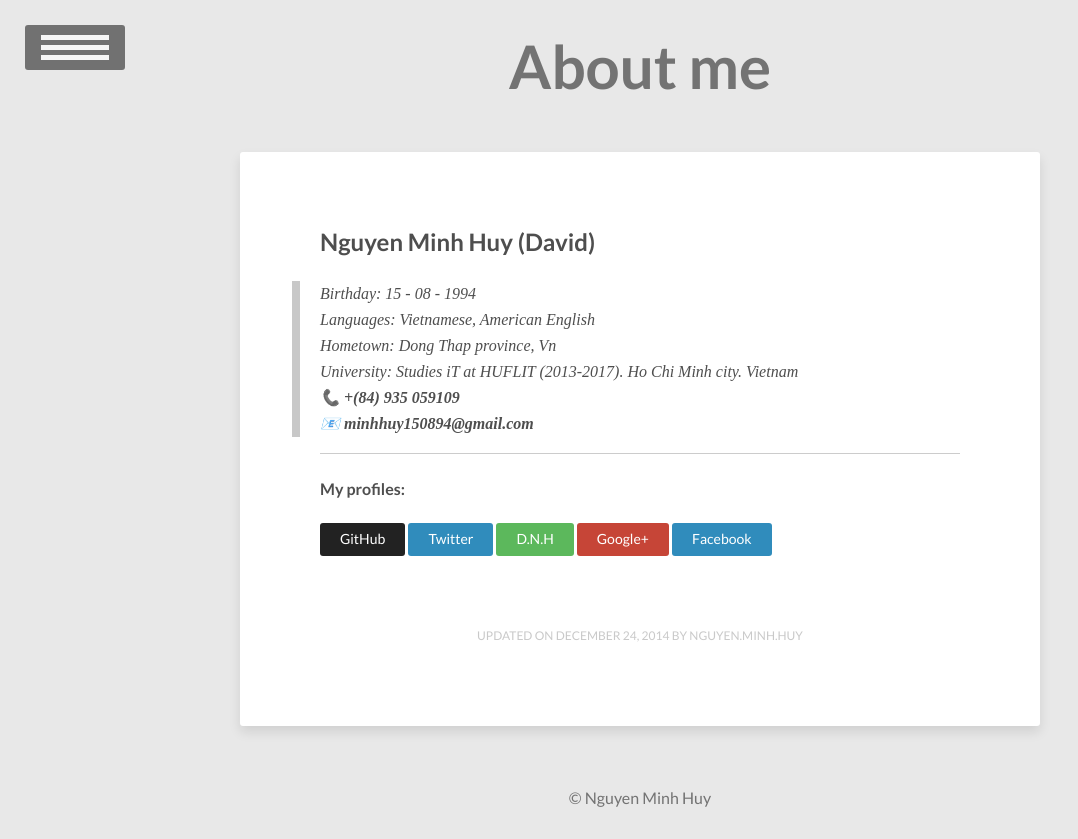
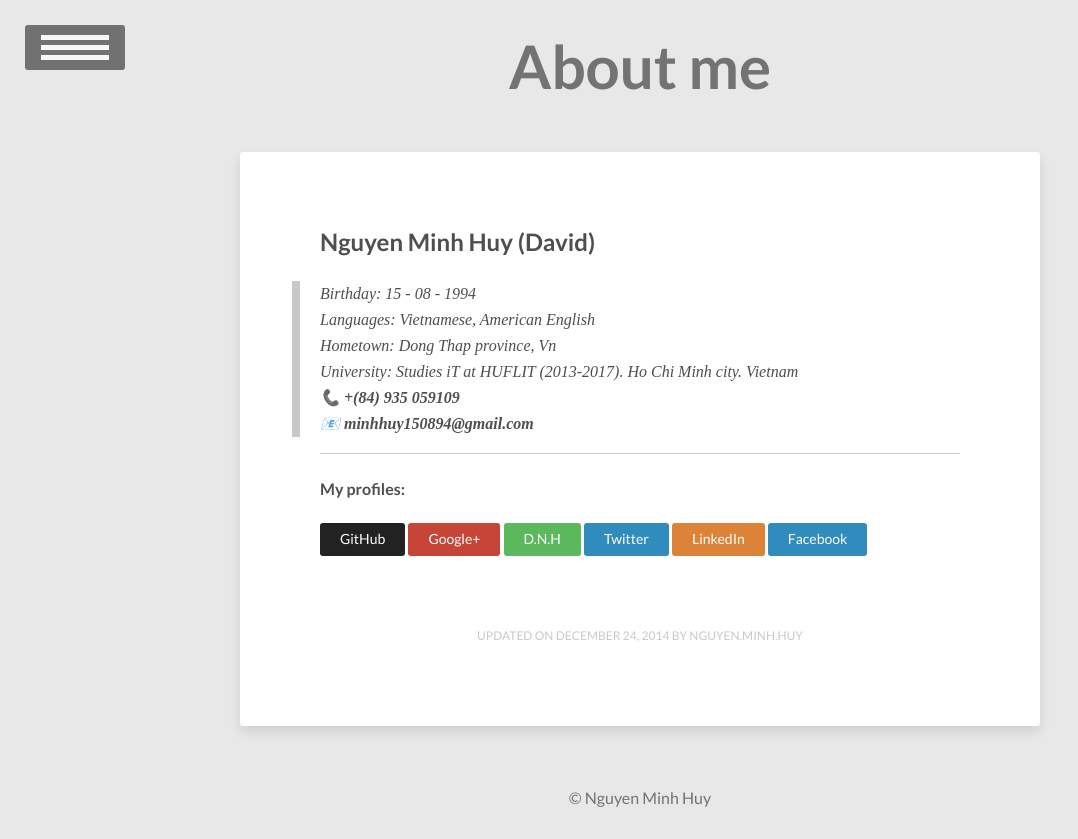
Before and after one commit to vareisen/vareisen.github.io, a Jekyll site: the page built from about/index.md, in a window 1280 px wide. Shown: the top 839 px of the page, without its empty margins (0-1078 px from the left). Built offline with Jekyll 4.4.1, drawn with Linux system fonts in a browser that asks for light colours; grey boxes are pictures that could not be loaded.

Commit message:
Update index.md

```diff
--- a/about/index.md
+++ b/about/index.md
@@ -15,7 +15,8 @@ modified: 2014-12-24
 <hr>
 <h4> My profiles: </h4>
 <a href="http://github.com/minhhuy150894" class="btn btn">GitHub</a>
+<a href="https://plus.google.com/u/0/+HuyNguyenMinhStormChaser" class="btn btn-danger">Google+</a>
+<a href="http://daynhauhoc.com/users/david15894" class="btn btn-success">D.N.H</a>
 <a href="https://twitter.com/david15894" class="btn btn-info">Twitter</a>
-<a href="http://daynhauhoc.com/users/david15894" class="btn btn-success">D.N.H</a>
-<a href="https://plus.google.com/u/0/+HuyNguyenMinhStormChaser" class="btn btn-danger">Google+</a>
+<a href="https://vn.linkedin.com/in/minhhuy150894" class="btn btn-warning">LinkedIn</a>
 <a href="http://www.facebook.com/david15894" class="btn btn-info">Facebook</a>
```
